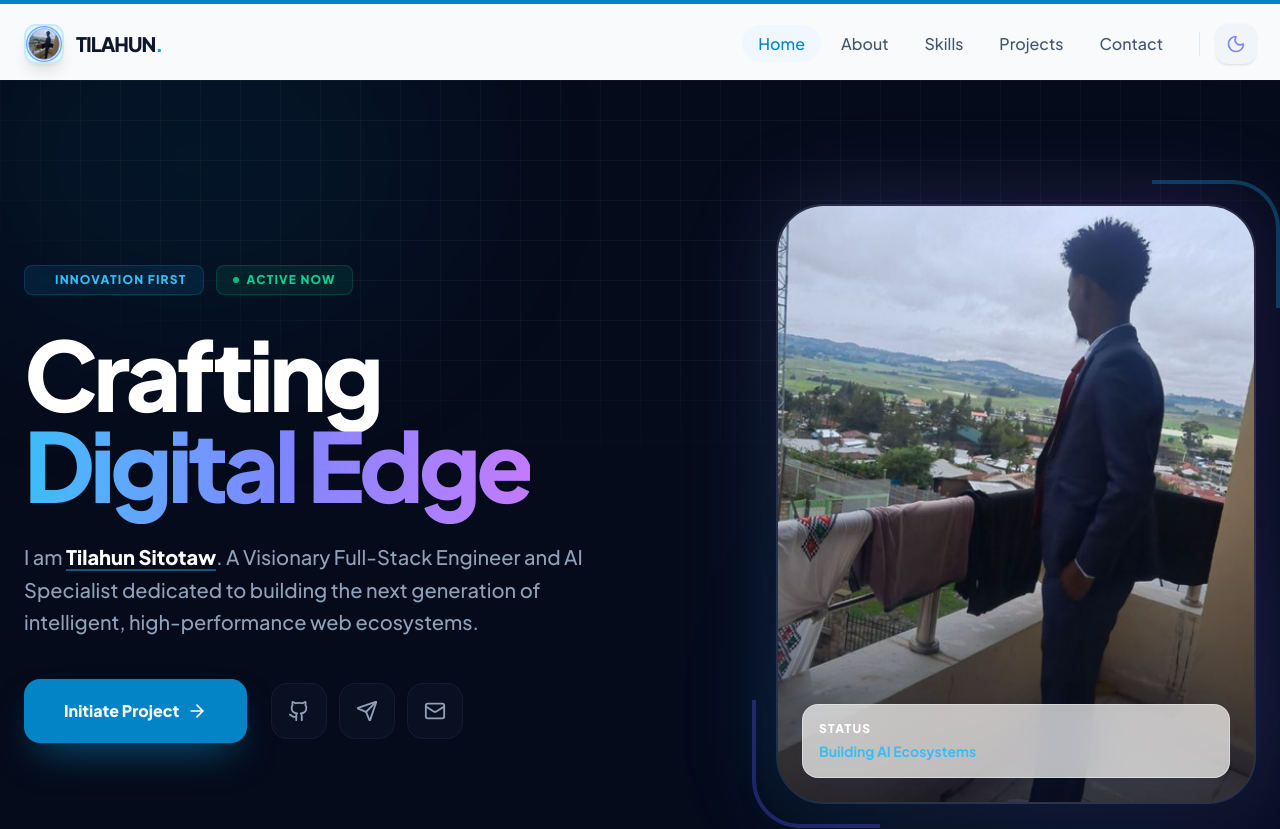
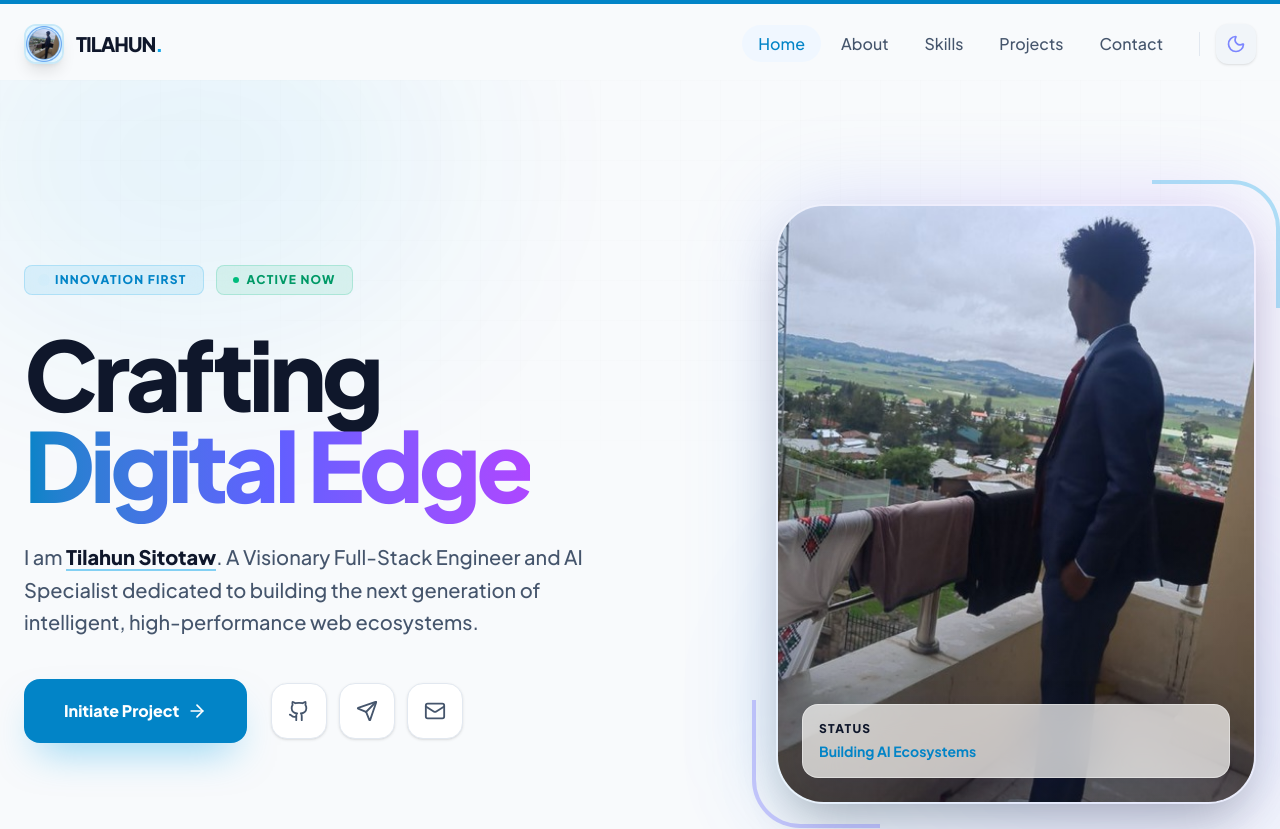
Before and after one commit to Tilahun-Sitotaw/Portfolio-, a React (Vite) app: page /#/ in a window 1280 px wide. Shown: the top 829 px of the page. Built offline with nearby package versions, Linux system fonts and the light colour scheme.

Commit message:
UI: Fixed Hero section to support both Light and Dark modes

```diff
--- a/src/components/Hero.jsx
+++ b/src/components/Hero.jsx
@@ -4,9 +4,9 @@ import { Link } from 'react-router-dom';
 
 const Hero = () => {
     return (
-        <section className="relative min-h-screen flex items-center pt-24 pb-12 overflow-hidden bg-[#050b1a] transition-colors duration-500">
+        <section className="relative min-h-screen flex items-center pt-24 pb-12 overflow-hidden bg-slate-50 dark:bg-[#050b1a] transition-colors duration-500">
             {/* Mesh Grid & Blobs Background */}
-            <div className="absolute inset-0 bg-[linear-gradient(to_right,#80808012_1px,transparent_1px),linear-gradient(to_bottom,#80808012_1px,transparent_1px)] bg-[size:40px_40px] [mask-image:radial-gradient(ellipse_60%_50%_at_50%_0%,#000_70%,transparent_100%)]"></div>
+            <div className="absolute inset-0 bg-[linear-gradient(to_right,#80808012_1px,transparent_1px),linear-gradient(to_bottom,#80808012_1px,transparent_1px)] bg-[size:40px_40px] [mask-image:radial-gradient(ellipse_60%_50%_at_50%_0%,#000_70%,transparent_100%)] opacity-20 dark:opacity-100"></div>
 
             <div className="absolute top-[-10%] left-[-5%] w-[40%] h-[40%] bg-primary-500/10 rounded-full blur-[120px] animate-pulse"></div>
             <div className="absolute bottom-[0%] right-[-5%] w-[40%] h-[40%] bg-indigo-500/10 rounded-full blur-[120px] animate-pulse animation-delay-2000"></div>
@@ -22,7 +22,7 @@ const Hero = () => {
                             initial={{ opacity: 0, scale: 0.8 }}
                             animate={{ opacity: 1, scale: 1 }}
                             transition={{ delay: 0.2 }}
-                            className="inline-flex items-center gap-2 px-4 py-1.5 text-xs font-black tracking-widest text-primary-400 uppercase bg-primary-500/10 border border-primary-500/20 rounded-lg backdrop-blur-md"
+                            className="inline-flex items-center gap-2 px-4 py-1.5 text-xs font-black tracking-widest text-primary-600 dark:text-primary-400 uppercase bg-primary-500/10 border border-primary-500/20 rounded-lg backdrop-blur-md"
                         >
                             <span className="w-1.5 h-1.5 bg-primary-500 rounded-full animate-ping"></span>
                             Innovation First
@@ -31,20 +31,20 @@ const Hero = () => {
                             initial={{ opacity: 0, scale: 0.8 }}
                             animate={{ opacity: 1, scale: 1 }}
                             transition={{ delay: 0.3 }}
-                            className="inline-flex items-center gap-2 px-4 py-1.5 text-xs font-black tracking-widest text-emerald-400 uppercase bg-emerald-500/10 border border-emerald-500/20 rounded-lg backdrop-blur-md"
+                            className="inline-flex items-center gap-2 px-4 py-1.5 text-xs font-black tracking-widest text-emerald-600 dark:text-emerald-400 uppercase bg-emerald-500/10 border border-emerald-500/20 rounded-lg backdrop-blur-md"
                         >
                             <span className="w-1.5 h-1.5 bg-emerald-500 rounded-full"></span>
                             Active Now
                         </motion.div>
                     </div>
 
-                    <h1 className="text-5xl sm:text-7xl lg:text-8xl font-black leading-[0.95] mb-8 text-white tracking-tighter">
+                    <h1 className="text-5xl sm:text-7xl lg:text-8xl font-black leading-[0.95] mb-8 text-slate-900 dark:text-white tracking-tighter">
                         Crafting <br />
-                        <span className="text-transparent bg-clip-text bg-gradient-to-r from-primary-400 via-indigo-400 to-purple-400 animate-gradient">Digital Edge</span>
+                        <span className="text-transparent bg-clip-text bg-gradient-to-r from-primary-600 via-indigo-500 to-purple-500 dark:from-primary-400 dark:via-indigo-400 dark:to-purple-400 animate-gradient">Digital Edge</span>
                     </h1>
 
-                    <p className="text-lg md:text-xl text-slate-400 mb-10 max-w-xl leading-relaxed font-medium">
-                        I am <span className="text-white font-extrabold border-b-2 border-primary-500/50">Tilahun Sitotaw</span>.
+                    <p className="text-lg md:text-xl text-slate-600 dark:text-slate-400 mb-10 max-w-xl leading-relaxed font-medium">
+                        I am <span className="text-slate-900 dark:text-white font-extrabold border-b-2 border-primary-500/50">Tilahun Sitotaw</span>.
                         A Visionary Full-Stack Engineer and AI Specialist dedicated to building the next generation of
                         intelligent, high-performance web ecosystems.
                     </p>
@@ -78,7 +78,7 @@ const Hero = () => {
                                     target="_blank"
                                     rel="noopener noreferrer"
                                     whileHover={{ scale: 1.1, translateY: -3 }}
-                                    className="p-4 bg-slate-900/50 border border-white/5 rounded-2xl text-slate-400 hover:text-white hover:border-primary-500/50 transition-all backdrop-blur-xl"
+                                    className="p-4 bg-white dark:bg-slate-900/50 border border-slate-200 dark:border-white/5 rounded-2xl text-slate-600 dark:text-slate-400 hover:text-primary-600 dark:hover:text-white hover:border-primary-500/50 transition-all backdrop-blur-xl shadow-sm"
                                 >
                                     <social.icon size={22} />
                                 </motion.a>
@@ -96,18 +96,18 @@ const Hero = () => {
                     <div className="relative w-full aspect-[4/5] max-w-[480px]">
                         {/* Layered Glass Frame */}
                         <div className="absolute inset-0 bg-gradient-to-tr from-primary-500/20 to-purple-500/20 rounded-[3rem] blur-2xl -z-10 animate-glow"></div>
-                        <div className="relative h-full w-full rounded-[3rem] overflow-hidden border-2 border-white/10 shadow-2xl backdrop-blur-md">
+                        <div className="relative h-full w-full rounded-[3rem] overflow-hidden border-2 border-white/20 dark:border-white/10 shadow-2xl backdrop-blur-md">
                             <img
                                 src="/images/profile.jpg"
                                 alt="Tilahun Sitotaw"
                                 className="w-full h-full object-cover scale-110 group-hover:scale-125 transition-transform duration-1000 ease-in-out"
                             />
-                            <div className="absolute inset-0 bg-gradient-to-t from-[#050b1a] via-transparent to-transparent opacity-60"></div>
+                            <div className="absolute inset-0 bg-gradient-to-t from-slate-900/60 dark:from-[#050b1a] via-transparent to-transparent opacity-60"></div>
 
                             {/* Floating Stats or Tech Tag */}
-                            <div className="absolute bottom-6 left-6 right-6 p-4 glass rounded-2xl border border-white/10">
-                                <p className="text-white font-black text-xs uppercase tracking-widest mb-1">Status</p>
-                                <p className="text-primary-400 font-bold text-sm">Building AI Ecosystems</p>
+                            <div className="absolute bottom-6 left-6 right-6 p-4 glass rounded-2xl border border-white/20 dark:border-white/10">
+                                <p className="text-slate-900 dark:text-white font-black text-xs uppercase tracking-widest mb-1">Status</p>
+                                <p className="text-primary-600 dark:text-primary-400 font-bold text-sm">Building AI Ecosystems</p>
                             </div>
                         </div>
 
```
